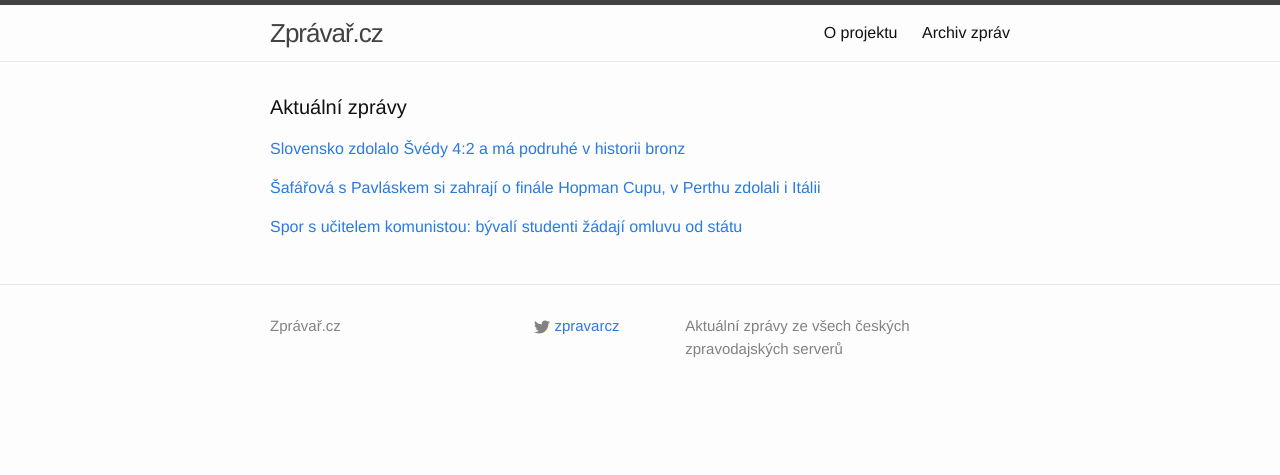
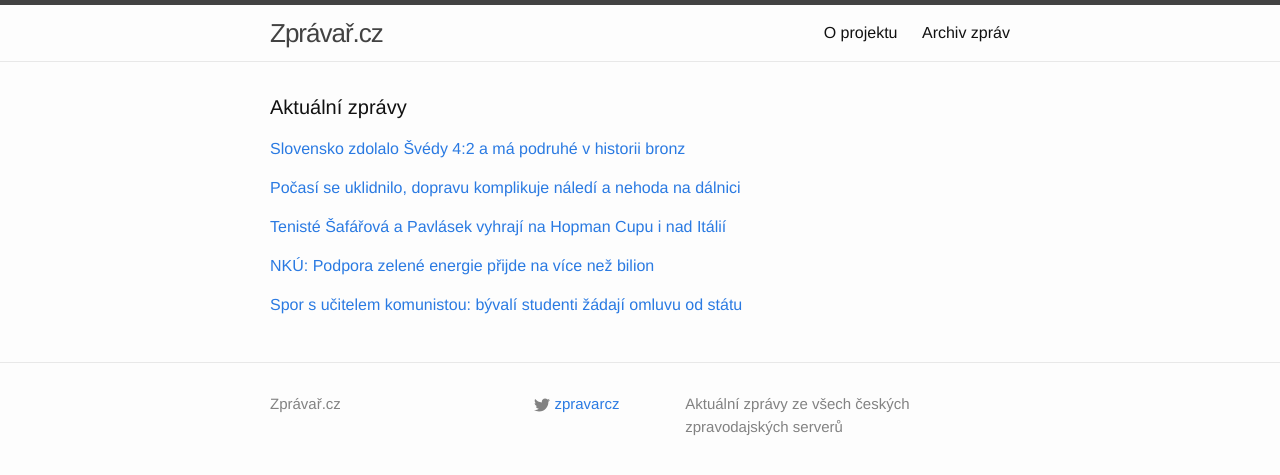
Before and after one commit to adliska/zpravar, a Jekyll site: the page built from index.html, in a window 1280 px wide. Shown: the top 475 px of the page. Built offline with Jekyll 4.4.1, drawn with Linux system fonts in a browser that asks for light colours.

Commit message:
zpravar news update

```diff
--- a/index.html
+++ b/index.html
@@ -15,16 +15,34 @@ layout: default
 <li><a href=http://www.sportovninoviny.cz/zpravy/kanada-se-po-sesti-letech-dockala-zlata-porazila-rusko-5-4/1165295>Kanada se po šesti letech dočkala zlata, porazila Rusko 5:4 - www.sportovninoviny.cz</a></li>
 <li><a href=http://www.tyden.cz/rubriky/sport/hokej/slovenska-euforie-jejich-mladici-porazili-svedy-a-ziskali-bronz_329182.html>Slovenská euforie! Jejich mladíci porazili Švédy a získali bronz - www.tyden.cz</a></li>
 </ul>
-</div><p><a href="javascript:;" onclick="toggle_visibility('zpravy1')">Šafářová s Pavláskem si zahrají o finále Hopman Cupu, v Perthu zdolali i Itálii</a></p>
+</div><p><a href="javascript:;" onclick="toggle_visibility('zpravy1')">Počasí se uklidnilo, dopravu komplikuje náledí a nehoda na dálnici</a></p>
 <div id="zpravy1" style="display:none">
 <ul>
+<li><a href=http://zpravy.idnes.cz/pocasi-silnice-6-ledna-0tj-/domaci.aspx?c=A150106_072839_domaci_jpl>Počasí se uklidnilo, dopravu komplikuje náledí a nehoda na dálnici - zpravy.idnes.cz</a></li>
+<li><a href=http://www.ceskatelevize.cz/ct24/regiony/297234-dopravu-od-rana-komplikuji-nehody-i-kdyz-se-pocasi-zklidnilo/>Dopravu od rána komplikují nehody, i když se počasí zklidnilo - www.ceskatelevize.cz</a></li>
+<li><a href=http://www.ceskenoviny.cz/zpravy/zpravy/silnice-jsou-sjizdne-ridici-by-ale-meli-byt-opatrni/1165314>Silnice jsou sjízdné, řidiči by ale měli být opatrní - www.ceskenoviny.cz</a></li>
+<li><a href=http://www.novinky.cz/krimi/357909-nehoda-dvou-kamionu-blokuje-dalnici-d1-na-vysocine.html>Nehoda dvou kamiónů blokuje dálnici D1 na Vysočině - www.novinky.cz</a></li>
+<li><a href=http://www.ceskenoviny.cz/zpravy/zpravy/provoz-na-d1-ztezuje-nehoda-dvou-kamionu-u-vetrneho-jenikova/1165317>Provoz na D1 ztěžuje nehoda dvou kamionů u Větrného Jeníkova - www.ceskenoviny.cz</a></li>
+</ul>
+</div><p><a href="javascript:;" onclick="toggle_visibility('zpravy2')">Tenisté Šafářová a Pavlásek vyhrají na Hopman Cupu i nad Itálií</a></p>
+<div id="zpravy2" style="display:none">
+<ul>
+<li><a href=http://www.sportovninoviny.cz/zpravy/teniste-safarova-a-pavlasek-vyhraji-na-hopman-cupu-i-nad-italii/1165322>Tenisté Šafářová a Pavlásek vyhrají na Hopman Cupu i nad Itálií - www.sportovninoviny.cz</a></li>
 <li><a href=http://sport.idnes.cz/safarova-s-pavlaskem-si-zahraji-o-finale-hopman-cupu-v-perthu-zdolali-i-italii-186-/tenis.aspx?c=A150106_055305_tenis_vis>Šafářová s Pavláskem si zahrají o finále Hopman Cupu, v Perthu zdolali i Itálii - sport.idnes.cz</a></li>
 <li><a href=http://sport.aktualne.cz/safarova-s-pavlaskem-dal-zari-nad-italii-vyhrali-dvouhry/r~9bae6198956d11e4a7d8002590604f2e/>Šafářová s Pavláskem dál září. Nad Itálií vyhráli dvouhry - sport.aktualne.cz</a></li>
 <li><a href=http://sport.idnes.cz/cesti-teniste-si-na-hopman-cupu-v-perthu-poradili-i-s-italii-p4m-/tenis.aspx?c=A150106_055305_tenis_vis>Šafářová s Pavláskem si zahrají o finále Hopman Cupu, v Perthu zdolali i Itálii - sport.idnes.cz</a></li>
 <li><a href=http://sport.idnes.cz/safarova-na-hopman-cupu-vali-v-perthu-zdolala-i-italku-pennettaovou-112-/tenis.aspx?c=A150106_055305_tenis_vis>Šafářová na Hopman Cupu válí, v Perthu zdolala i Italku Pennettaovou - sport.idnes.cz</a></li>
 </ul>
-</div><p><a href="javascript:;" onclick="toggle_visibility('zpravy2')">Spor s učitelem komunistou: bývalí studenti žádají omluvu od státu </a></p>
-<div id="zpravy2" style="display:none">
+</div><p><a href="javascript:;" onclick="toggle_visibility('zpravy3')">NKÚ: Podpora zelené energie přijde na více než bilion</a></p>
+<div id="zpravy3" style="display:none">
+<ul>
+<li><a href=http://www.ceskatelevize.cz/ct24/ekonomika/297235-nku-podpora-zelene-energie-prijde-na-vice-nez-bilion/>NKÚ: Podpora zelené energie přijde na více než bilion - www.ceskatelevize.cz</a></li>
+<li><a href=http://www.novinky.cz/ekonomika/357910-nku-podpora-zelene-elektriny-do-roku-2030-presahne-bilion-korun.html>NKÚ: Podpora zelené elektřiny do roku 2030 přesáhne bilión korun - www.novinky.cz</a></li>
+<li><a href=http://www.lidovky.cz/nku-do-roku-2030-presahne-podpora-obnovitelnych-zdroju-bilion-pl5-/zpravy-domov.aspx?c=A150106_075807_ln_domov_sk>Do roku 2030 přesáhne podpora obnovitelných zdrojů bilion, tvrdí NKÚ  - www.lidovky.cz</a></li>
+<li><a href=http://ekonomika.idnes.cz/fotovoltaika-00z-/ekonomika.aspx?c=A150106_071925_ekonomika_skr>NKÚ: Podpora zelené elektřiny vyjde Česko do roku 2030 na bilion korun - ekonomika.idnes.cz</a></li>
+</ul>
+</div><p><a href="javascript:;" onclick="toggle_visibility('zpravy4')">Spor s učitelem komunistou: bývalí studenti žádají omluvu od státu </a></p>
+<div id="zpravy4" style="display:none">
 <ul>
 <li><a href=http://www.lidovky.cz/chceme-omluvu-statu-rikaji-byvali-studenti-popotahovani-soudy-za-revoluci-1b2-/zpravy-domov.aspx?c=A150106_072141_ln_domov_sk>Spor s učitelem komunistou: bývalí studenti žádají omluvu od státu  - www.lidovky.cz</a></li>
 <li><a href=http://domaci.ihned.cz/c1-63339370-studenti-architektury-kteri-25-let-cekali-na-soud-chteji-od-statu-omluvu>Studenti architektury, kteří 25 let čekali na soud, chtějí od státu omluvu - domaci.ihned.cz</a></li>
```
